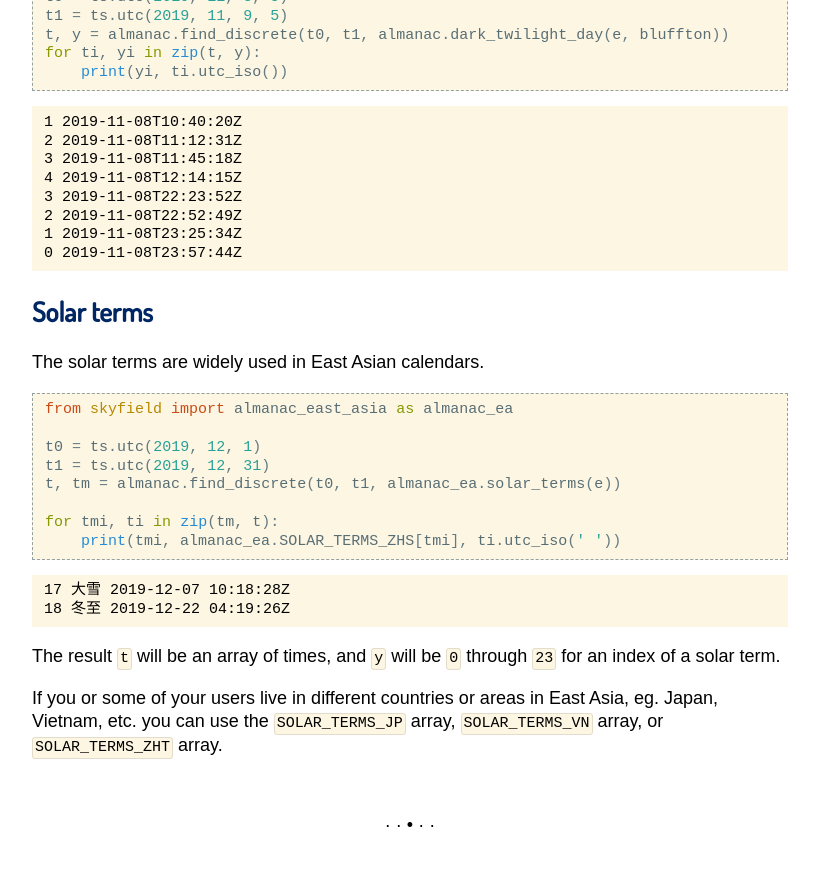
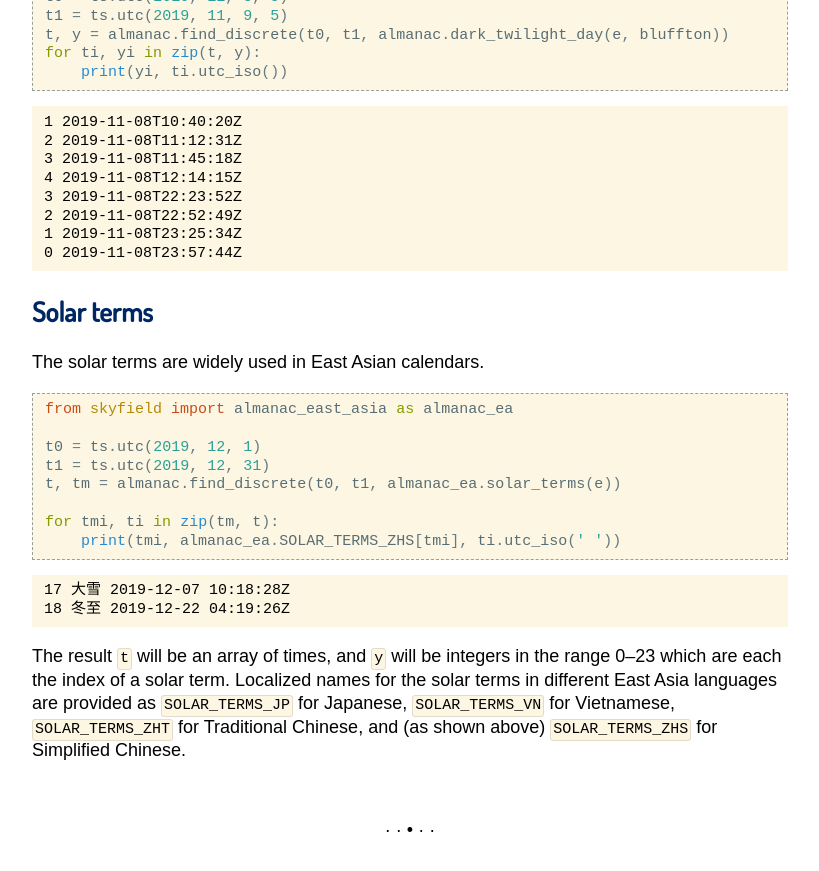
Before and after one commit to skyfielders/python-skyfield, a Sphinx documentation site: the page built from skyfield/documentation/almanac.rst, in a window 1280 px wide and 900 px high, scrolled down 3748 px. Shown: the top 871 px of the window, without its empty margins (230-1049 px from the left). Built offline with Sphinx 7.4.7, drawn with Linux system fonts in a browser that asks for light colours; some web fonts are replaced; pages that are not in the unit, such as notebooks, are missing from menus.

Commit message:
Tweak new solar terms documentation

```diff
--- a/skyfield/documentation/almanac.rst
+++ b/skyfield/documentation/almanac.rst
@@ -249,9 +249,9 @@ The solar terms are widely used in East Asian calendars.
     17 大雪 2019-12-07 10:18:28Z
     18 冬至 2019-12-22 04:19:26Z
 
-The result ``t`` will be an array of times, and ``y`` will be ``0``
-through ``23`` for an index of a solar term.
-
-If you or some of your users live in different countries or areas in East Asia,
-eg. Japan, Vietnam, etc. you can use the ``SOLAR_TERMS_JP`` array,
-``SOLAR_TERMS_VN`` array, or ``SOLAR_TERMS_ZHT`` array.
+The result ``t`` will be an array of times, and ``y`` will be integers
+in the range 0–23 which are each the index of a solar term.  Localized
+names for the solar terms in different East Asia languages are provided
+as ``SOLAR_TERMS_JP`` for Japanese, ``SOLAR_TERMS_VN`` for Vietnamese,
+``SOLAR_TERMS_ZHT`` for Traditional Chinese, and (as shown above)
+``SOLAR_TERMS_ZHS`` for Simplified Chinese.
```
